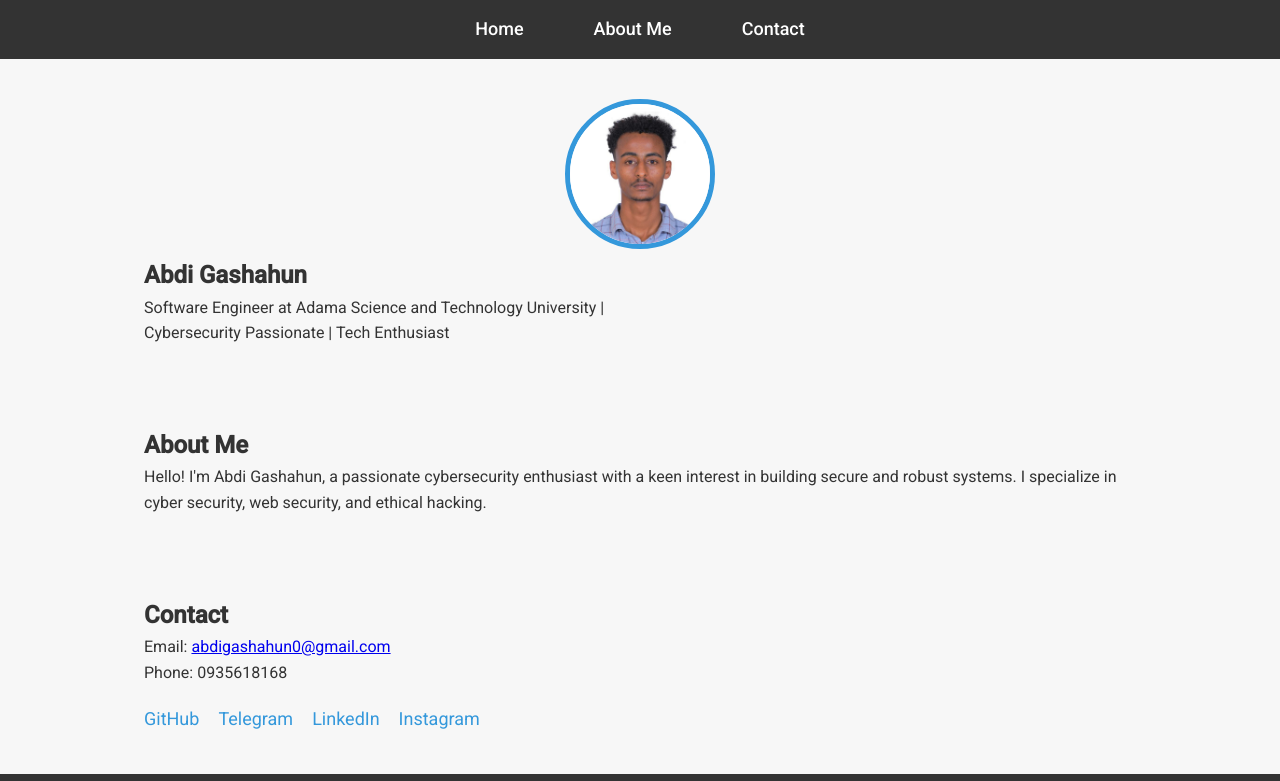
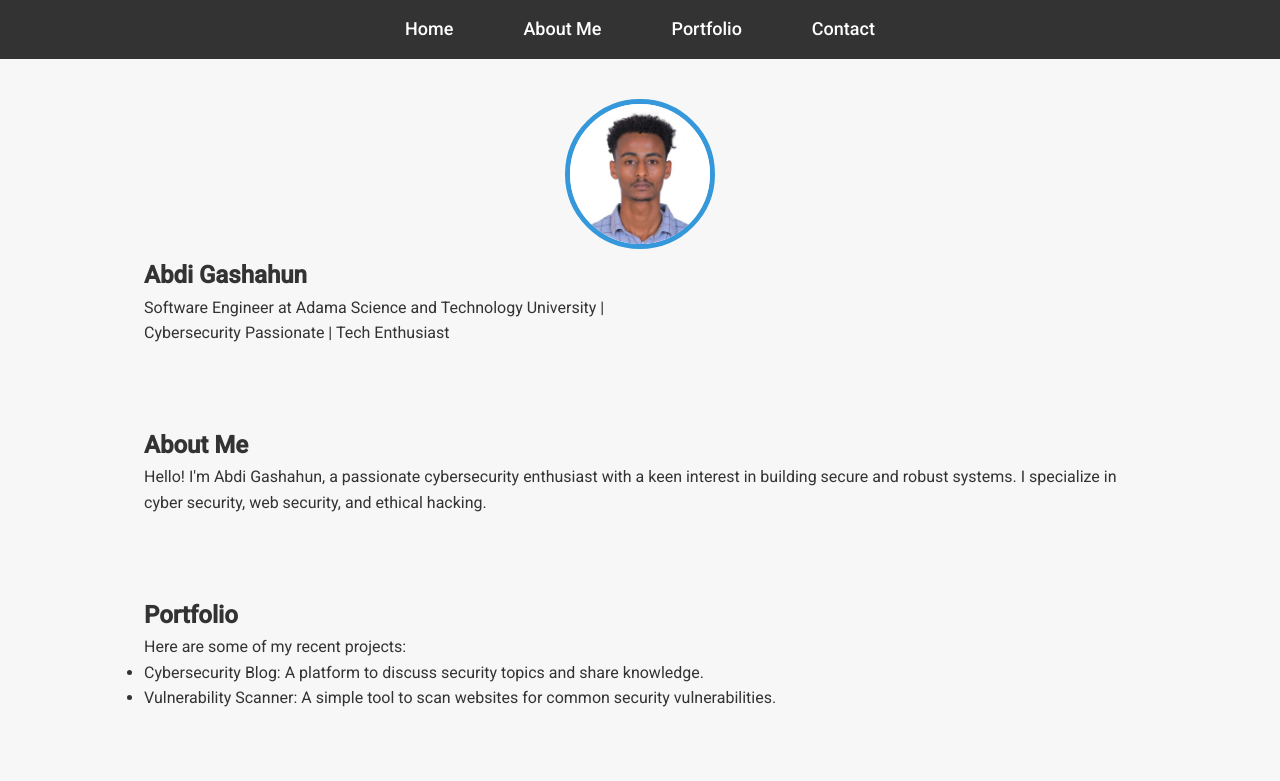
Before and after one commit to abdi-mangashahun/personal-website, a plain HTML site: page index.html in a window 1280 px wide. Shown: the top 781 px of the page. Drawn offline with Linux system fonts and the light colour scheme.

Commit message:
fourth commit

```diff
--- a/index.html
+++ b/index.html
@@ -186,6 +186,7 @@
             <ul>
                 <li><a href="#home">Home</a></li>
                 <li><a href="#about">About Me</a></li>
+                <li><a href="#portfolio">Portfolio</a></li>
                 <li><a href="#contact">Contact</a></li>
             </ul>
         </nav>
@@ -209,7 +210,17 @@
         </div>
     </section>
 
-    <!-- Removed Portfolio Section, Contact Section now takes the space -->
+    <section id="portfolio" class="section">
+        <div class="container">
+            <h2>Portfolio</h2>
+            <p>Here are some of my recent projects:</p>
+            <ul>
+                <li>Cybersecurity Blog: A platform to discuss security topics and share knowledge.</li>
+                <li>Vulnerability Scanner: A simple tool to scan websites for common security vulnerabilities.</li>
+            </ul>
+        </div>
+    </section>
+
     <section id="contact" class="section">
         <div class="container">
             <h2>Contact</h2>
```
